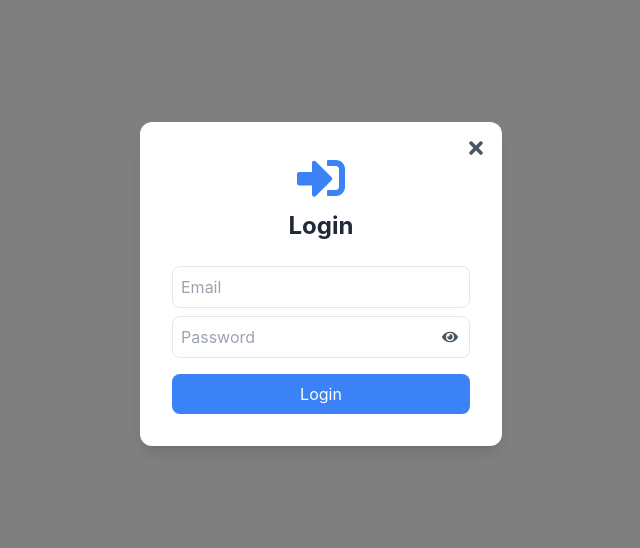
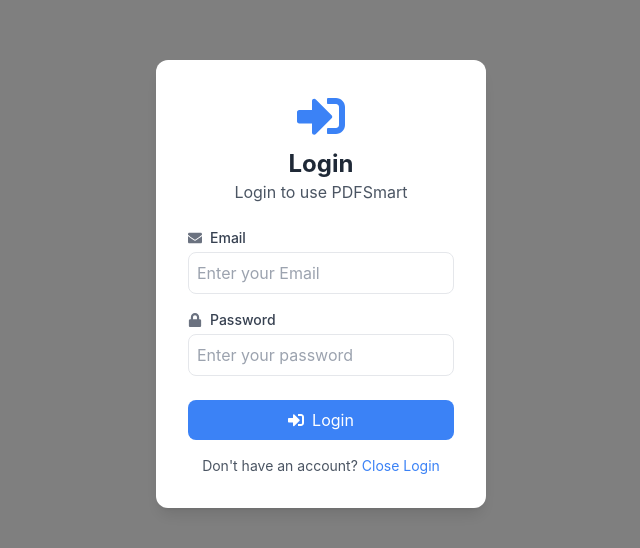
Before and after one commit to BuiTienDat04/Project_Summary_And_Translation, a React (Create React App) app in the folder Fondend-user/translate-website-client/: page /login in a window 1280 px wide. Shown: the part 116-664 px from the top of the page, without its empty margins (319-959 px from the left). Built offline with nearby package versions, Linux system fonts and the light colour scheme.

Commit message:
update-frontend-log-sign
update more frontend

```diff
--- a/Fondend-user/translate-website-client/src/Pages/LoginPage.jsx
+++ b/Fondend-user/translate-website-client/src/Pages/LoginPage.jsx
@@ -1,80 +1,137 @@
 import { useState } from "react";
-import axios from "axios";
-import { FaSignInAlt, FaEnvelope, FaLock, FaEye, FaEyeSlash, FaTimes } from "react-icons/fa";
+import { FaSignInAlt, FaEnvelope, FaLock } from "react-icons/fa";
 
+// Component LoginPage xử lý đăng nhập người dùng
 const LoginPage = ({ onClose, onLoginSuccess }) => {
+  // Trạng thái lưu email người dùng nhập vào
   const [loginEmail, setLoginEmail] = useState("");
+
+  // Trạng thái lưu mật khẩu người dùng nhập vào
   const [loginPassword, setLoginPassword] = useState("");
-  const [showPassword, setShowPassword] = useState(false);
+
+  // Trạng thái lưu thông báo lỗi nếu email hoặc mật khẩu không hợp lệ
   const [loginErrorMessage, setLoginErrorMessage] = useState("");
+
+  // Trạng thái xác nhận đăng nhập thành công hay không
   const [loginSuccess, setLoginSuccess] = useState(false);
 
-  const handleLogin = async () => {
+  // Lưu thông tin người dùng sau khi đăng nhập thành công
+  const [loggedInUser, setLoggedInUser] = useState(null);
+
+  // Kiểm soát hiển thị thông báo chào mừng sau khi đăng nhập thành công
+  const [welcomeMessageVisible, setWelcomeMessageVisible] = useState(false);
+
+  // Xử lý đăng nhập khi người dùng nhấn nút "Đăng nhập"
+  const handleLogin = () => {
+    // Kiểm tra nếu email hoặc mật khẩu bị bỏ trống
     if (!loginEmail || !loginPassword) {
-      setLoginErrorMessage("Email and password are required!");
+      setLoginErrorMessage("Email and password are required!"); // Hiển thị lỗi
+      setLoginSuccess(false); // Đặt trạng thái đăng nhập thất bại
+      console.log("onLoginSuccess:", onLoginSuccess); // Debug (nếu cần kiểm tra)
       return;
     }
 
-    try {
-      const response = await axios.post("http://localhost:5000/api/auth/login", {
+    // Nếu nhập đúng, xóa thông báo lỗi và đặt trạng thái đăng nhập thành công
+    setLoginErrorMessage("");
+    setLoginSuccess(true);
+
+    // Tạo một đối tượng user chỉ chứa email
+    const user = {
       email: loginEmail,
-        password: loginPassword,
-      });
+    };
 
-      console.log("Login successful:", response.data);
-      localStorage.setItem("token", response.data.token);
+    setLoggedInUser(user); // Lưu thông tin người dùng
+    onLoginSuccess(user); // Gọi hàm từ props để thông báo đăng nhập thành công
+    setWelcomeMessageVisible(true); // Hiển thị thông báo chào mừng
 
-      setLoginSuccess(true);
-      setLoginErrorMessage("");
-
+    // Sau 2 giây, đặt lại trạng thái đăng nhập và đóng popup đăng nhập
     setTimeout(() => {
       setLoginSuccess(false);
-        if (onLoginSuccess) onLoginSuccess(response.data);
       onClose();
     }, 2000);
-    } catch (error) {
-      console.error("Login failed:", error);
-      setLoginErrorMessage(error.response?.data?.message || "Login failed. Please try again.");
-    }
+
+    // Sau 3 giây, ẩn thông báo chào mừng
+    setTimeout(() => {
+      setWelcomeMessageVisible(false);
+    }, 3000);
   };
 
   return (
     <div className="fixed inset-0 bg-black bg-opacity-50 flex items-center justify-center z-20">
-      <div className="bg-white rounded-xl shadow-lg p-8 max-w-md mx-auto relative">
-        {/* Nút đóng */}
-        <button onClick={onClose} className="absolute top-4 right-4 text-gray-600 hover:text-gray-900">
-          <FaTimes size={20} />
-        </button>
-
+      <div className="bg-white rounded-xl shadow-lg p-8 max-w-md mx-auto">
         <div className="text-center mb-6">
           <FaSignInAlt className="mx-auto h-12 w-12 text-blue-500 mb-2" />
           <h1 className="text-2xl font-bold text-gray-800">Login</h1>
+          <p className="text-gray-600">Login to use PDFSmart</p>
         </div>
 
-        {loginErrorMessage && <div className="bg-red-100 text-red-700 px-4 py-3 rounded mb-4">{loginErrorMessage}</div>}
-        {loginSuccess && <div className="bg-green-100 text-green-700 px-4 py-3 rounded mb-4">Login successful!</div>}
+        {loginErrorMessage && (
+          <div className="bg-red-100 border border-red-400 text-red-700 px-4 py-3 rounded relative mb-4">
+            <strong className="font-bold">Error!</strong>
+            <span className="block sm:inline"> {loginErrorMessage}</span>
+          </div>
+        )}
 
-        <input type="email" placeholder="Email" value={loginEmail} onChange={(e) => setLoginEmail(e.target.value)} className="w-full p-2 border rounded-lg mb-2" />
+        {loginSuccess && (
+          <div className="bg-green-100 border border-green-400 text-green-700 px-4 py-3 rounded relative mb-4">
+            <strong className="font-bold">Success!</strong>
+            <span className="block sm:inline"> Login successful.</span>
+          </div>
+        )}
+        {welcomeMessageVisible && loggedInUser && (
+          <div className="fixed top-4 left-1/2 transform -translate-x-1/2 bg-green-100 border border-green-400 text-green-700 px-6 py-3 rounded-lg z-50 shadow-lg animate-slide-down">
+            <span className="font-medium">👋 Welcome back, {loggedInUser.email}!</span>
+            <button
+              onClick={() => setWelcomeMessageVisible(false)}
+              className="ml-4 text-green-700 hover:text-green-800"
+            >
+              ×
+            </button>
+          </div>
+        )}
 
-        {/* Input mật khẩu với nút hiển thị/ẩn */}
-        <div className="relative w-full">
+        <div className="space-y-4">
+          <div>
+            <label htmlFor="loginEmail" className="block text-sm font-medium text-gray-700 mb-1 flex items-center">
+              <FaEnvelope className="mr-2 text-gray-500" />
+              Email
+            </label>
             <input
-            type={showPassword ? "text" : "password"}
-            placeholder="Password"
+              type="email"
+              id="loginEmail"
+              className="w-full p-2 border rounded-lg focus:ring-2 focus:ring-blue-500 focus:outline-none"
+              placeholder="Enter your Email"
+              value={loginEmail}
+              onChange={(e) => setLoginEmail(e.target.value)}
+            />
+          </div>
+          <div>
+            <label htmlFor="loginPassword" className="block text-sm font-medium text-gray-700 mb-1 flex items-center">
+              <FaLock className="mr-2 text-gray-500" />
+              Password
+            </label>
+            <input
+              type="password"
+              id="loginPassword"
+              className="w-full p-2 border rounded-lg focus:ring-2 focus:ring-blue-500 focus:outline-none"
+              placeholder="Enter your password"
               value={loginPassword}
               onChange={(e) => setLoginPassword(e.target.value)}
-            className="w-full p-2 border rounded-lg pr-10"
             />
+          </div>
+        </div>
+
+        <div className="mt-6">
           <button
-            type="button"
-            onClick={() => setShowPassword(!showPassword)}
-            className="absolute inset-y-0 right-3 flex items-center text-gray-600"
+            className="w-full px-4 py-2 bg-blue-500 text-white rounded-lg hover:bg-blue-600 transition-all flex items-center justify-center"
+            onClick={handleLogin}
           >
-            {showPassword ? <FaEyeSlash /> : <FaEye />}
+            <FaSignInAlt className="mr-2" /> Login
           </button>
         </div>
-
-        <button onClick={handleLogin} className="w-full px-4 py-2 bg-blue-500 text-white rounded-lg mt-4">Login</button>
+        <div className="mt-4 text-sm text-gray-600 text-center">
+          Don't have an account? <button onClick={onClose} className="text-blue-500 hover:underline">Close Login</button>
+        </div>
       </div>
     </div>
   );
--- a/Fondend-user/translate-website-client/src/pages/TextPage.jsx
+++ b/Fondend-user/translate-website-client/src/pages/TextPage.jsx
@@ -41,8 +41,6 @@
     setLoggedInUsername(null);
     setLoggedInUser(null);
   };
-
-
 
   return (
     <div className="min-h-screen bg-indigo-200 font-sans">
```
Also changed, not shown: 2 other files (tests, documents, lock files or other folders). Lines whose indentation alone changed are shown as unchanged.
